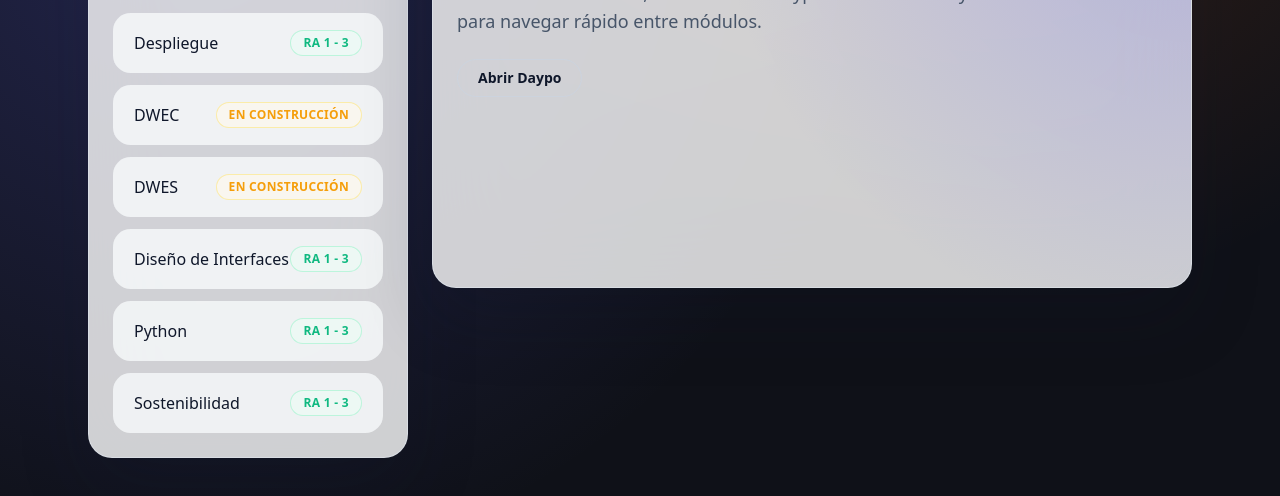
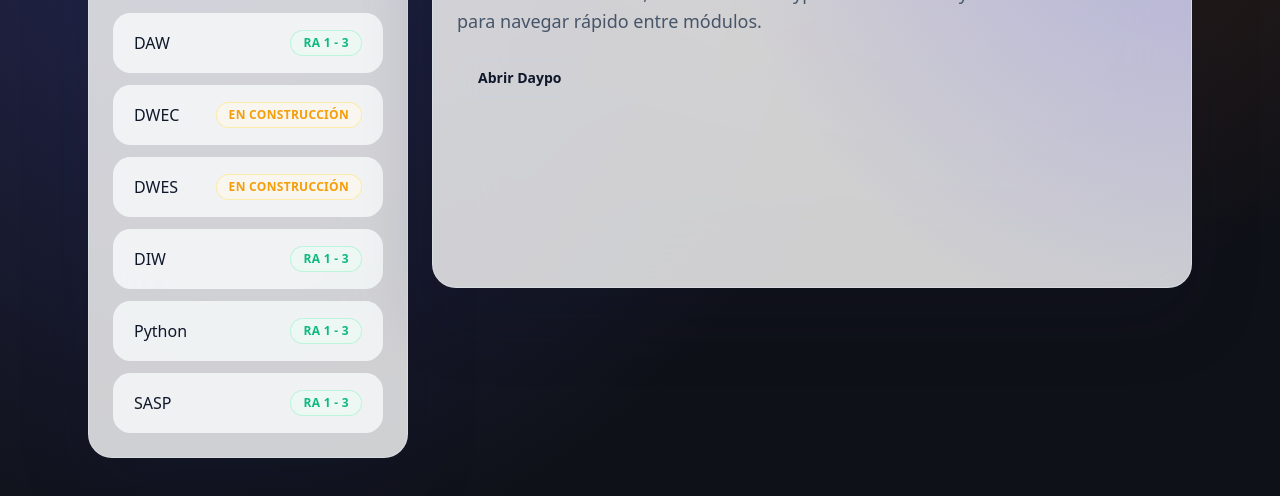
Before and after one commit to 3996499/Examenes, a plain HTML site: page Index.html in a window 1280 px wide. Shown: the part 302-798 px from the top of the page. Drawn offline with nearby package versions, Linux system fonts and the light colour scheme.

Commit message:
refactor: actualizar nombres de módulos en el índice para mayor claridad

```diff
--- a/Index.html
+++ b/Index.html
@@ -84,7 +84,7 @@
                     <li>
                         <a class="module-link flex items-center justify-between rounded-[1.1rem] border border-transparent bg-slate-50/80 px-5 py-4 text-slate-900 no-underline transition hover:border-indigo-400 hover:translate-x-1 dark:bg-slate-800/80 dark:text-white"
                             href="features/despliegue/index.html" data-label="Despliegue">
-                            <span class="text-base font-medium">Despliegue</span>
+                            <span class="text-base font-medium">DAW</span>
                             <span
                                 class="pill success inline-flex items-center rounded-full border border-emerald-200/70 bg-emerald-50/60 px-3 py-1 text-xs font-semibold uppercase tracking-wide text-emerald-500 dark:border-emerald-400/30 dark:bg-emerald-500/10 dark:text-emerald-200">RA 1 - 3</span>
                         </a>
@@ -108,7 +108,7 @@
                     <li>
                         <a class="module-link flex items-center justify-between rounded-[1.1rem] border border-transparent bg-slate-50/80 px-5 py-4 text-slate-900 no-underline transition hover:border-indigo-400 hover:translate-x-1 dark:bg-slate-800/80 dark:text-white"
                             href="features/interfaces/index.html" data-label="Interfaces">
-                            <span class="text-base font-medium">Diseño de Interfaces</span>
+                            <span class="text-base font-medium">DIW</span>
                             <span
                                 class="pill success inline-flex items-center rounded-full border border-emerald-200/70 bg-emerald-50/60 px-3 py-1 text-xs font-semibold uppercase tracking-wide text-emerald-500 dark:border-emerald-400/30 dark:bg-emerald-500/10 dark:text-emerald-200">RA 1 - 3</span>
                         </a>
@@ -124,7 +124,7 @@
                     <li>
                         <a class="module-link flex items-center justify-between rounded-[1.1rem] border border-transparent bg-slate-50/80 px-5 py-4 text-slate-900 no-underline transition hover:border-indigo-400 hover:translate-x-1 dark:bg-slate-800/80 dark:text-white"
                             href="features/sostenibilidad/index.html" data-label="Sostenibilidad">
-                            <span class="text-base font-medium">Sostenibilidad</span>
+                            <span class="text-base font-medium">SASP></span>
                             <span
                                 class="pill success inline-flex items-center rounded-full border border-emerald-200/70 bg-emerald-50/60 px-3 py-1 text-xs font-semibold uppercase tracking-wide text-emerald-500 dark:border-emerald-400/30 dark:bg-emerald-500/10 dark:text-emerald-200">RA 1 - 3</span>
                         </a>
@@ -152,7 +152,7 @@
                     <li>
                         <a class="module-link flex items-center justify-between rounded-[1.1rem] border border-transparent bg-slate-50/80 px-5 py-4 text-slate-900 no-underline transition hover:border-indigo-400 hover:translate-x-1 dark:bg-slate-800/80 dark:text-white"
                             href="features/despliegue/index.html" data-label="Despliegue">
-                            <span class="text-base font-medium">Despliegue</span>
+                            <span class="text-base font-medium">DAW</span>
                             <span
                                 class="pill success inline-flex items-center rounded-full border border-emerald-200/70 bg-emerald-50/60 px-3 py-1 text-xs font-semibold uppercase tracking-wide text-emerald-500 dark:border-emerald-400/30 dark:bg-emerald-500/10 dark:text-emerald-200">RA 1 - 3</span>
                         </a>
@@ -176,7 +176,7 @@
                     <li>
                         <a class="module-link flex items-center justify-between rounded-[1.1rem] border border-transparent bg-slate-50/80 px-5 py-4 text-slate-900 no-underline transition hover:border-indigo-400 hover:translate-x-1 dark:bg-slate-800/80 dark:text-white"
                             href="features/interfaces/index.html" data-label="Interfaces">
-                            <span class="text-base font-medium">Diseño de Interfaces</span>
+                            <span class="text-base font-medium">DIW</span>
                             <span
                                 class="pill success inline-flex items-center rounded-full border border-emerald-200/70 bg-emerald-50/60 px-3 py-1 text-xs font-semibold uppercase tracking-wide text-emerald-500 dark:border-emerald-400/30 dark:bg-emerald-500/10 dark:text-emerald-200">RA 1 - 3</span>
                         </a>
@@ -192,7 +192,7 @@
                     <li>
                         <a class="module-link flex items-center justify-between rounded-[1.1rem] border border-transparent bg-slate-50/80 px-5 py-4 text-slate-900 no-underline transition hover:border-indigo-400 hover:translate-x-1 dark:bg-slate-800/80 dark:text-white"
                             href="features/sostenibilidad/index.html" data-label="Sostenibilidad">
-                            <span class="text-base font-medium">Sostenibilidad</span>
+                            <span class="text-base font-medium">SASP</span>
                             <span
                                 class="pill success inline-flex items-center rounded-full border border-emerald-200/70 bg-emerald-50/60 px-3 py-1 text-xs font-semibold uppercase tracking-wide text-emerald-500 dark:border-emerald-400/30 dark:bg-emerald-500/10 dark:text-emerald-200">RA 1 - 3</span>
                         </a>
```
